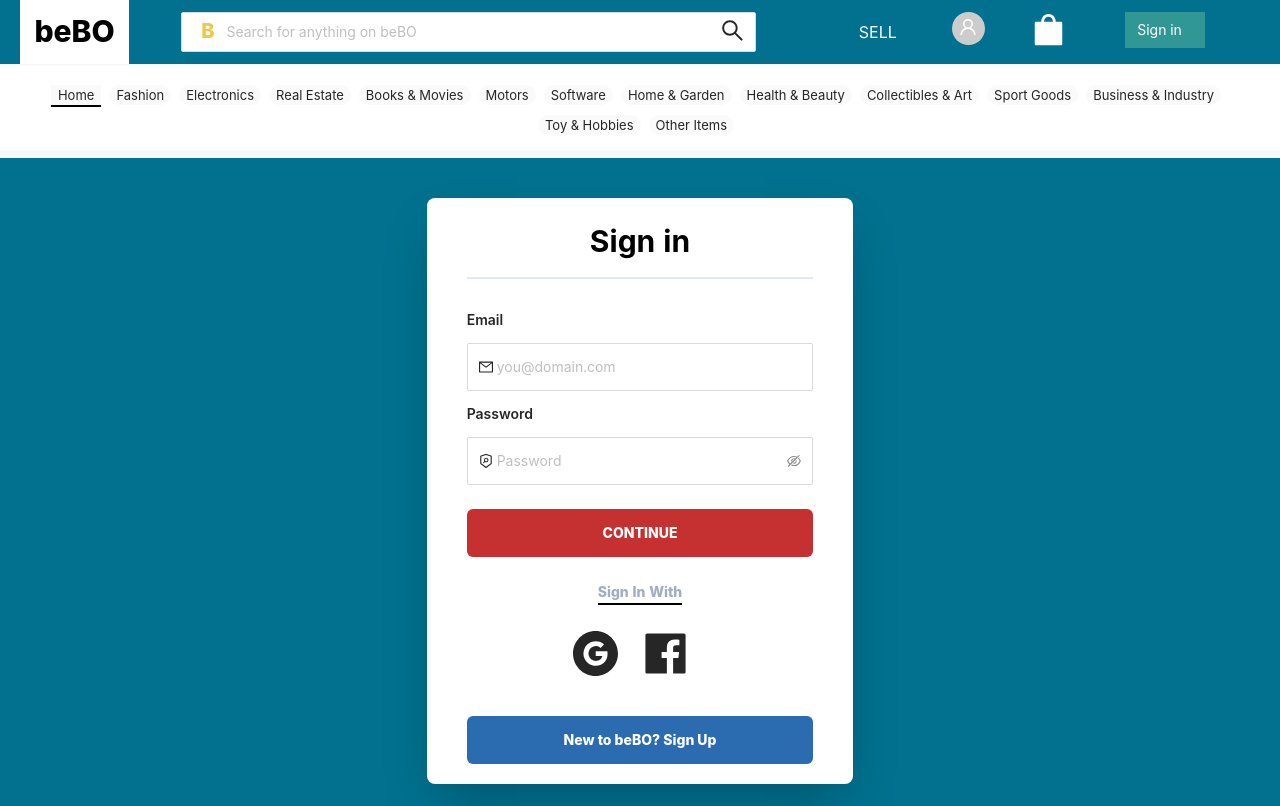
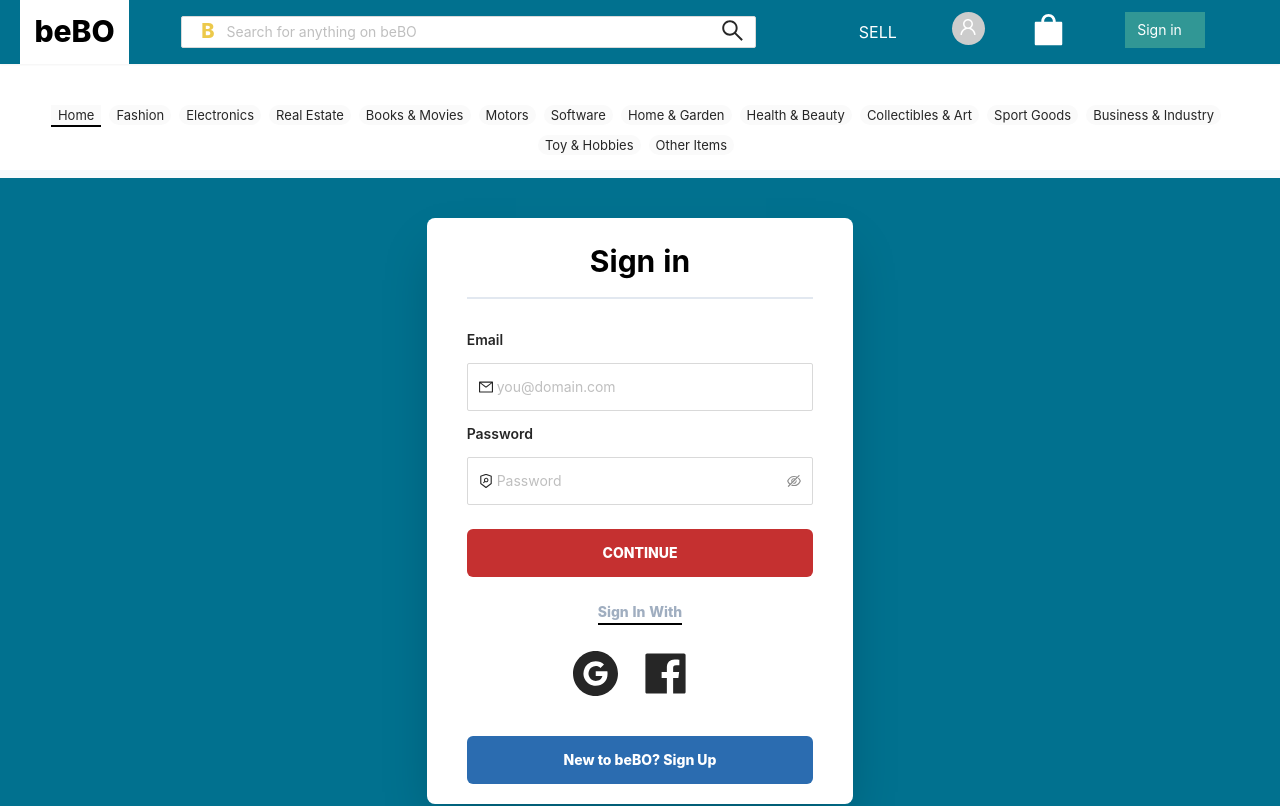
Before and after one commit to bebo-backend/bebo, a Next.js app: page /login in a window 1280 px wide. Shown: the top 806 px of the page. Built offline with nearby package versions, Linux system fonts and the light colour scheme; no server answers.

Commit message:
edited condesign

```diff
--- a/components/navigation/header.js
+++ b/components/navigation/header.js
@@ -120,7 +120,7 @@
       </nav>
       </div>
 
-{tag && (  <div className="flex inline-flex w-full px-1 md:px-1 mx-0 pb-2 pt-1 mt-32 sm:mt-20">
+{tag && (  <div className="flex inline-flex w-full px-1 md:px-1 mx-0 pb-2 pt-6 mt-32 sm:mt-20">
 <Tag />
 </div>)}
 
--- a/components/search.js
+++ b/components/search.js
@@ -21,7 +21,7 @@
 
     <div className="w-full mx-6 sm:mx-10 flex justify-center  m-0 items-start">
 
-<Input  className="h-10 " allowClear
+<Input  className="h-8 " allowClear
 onChange={handleInput}
 placeholder="Search for anything on beBO" prefix={<p className="m-1 rounded-full
 p-1 font-extrabold text-xl text-yellow-500 ">B</p>}
```
